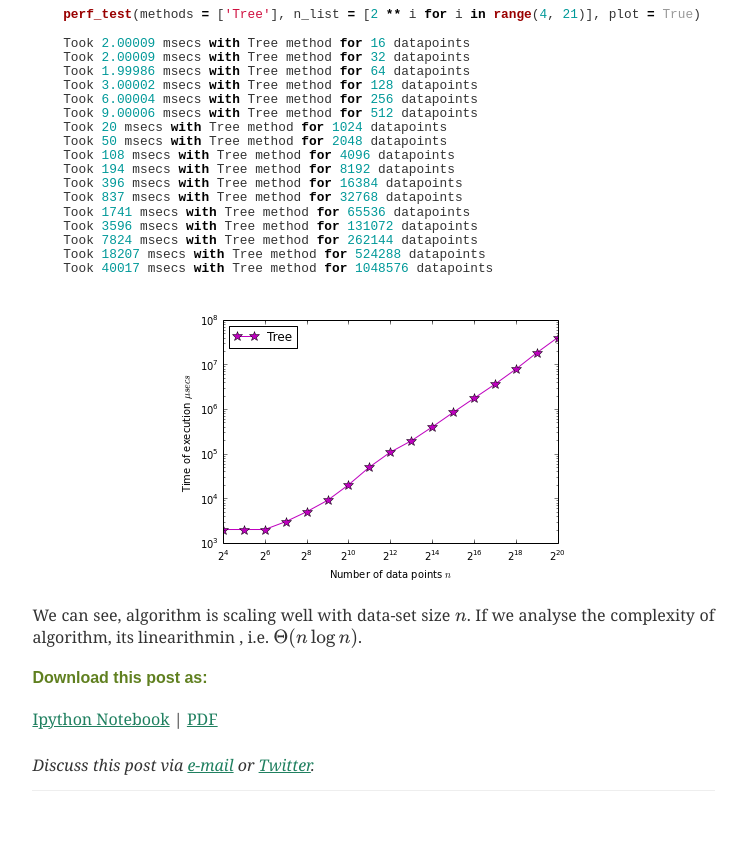
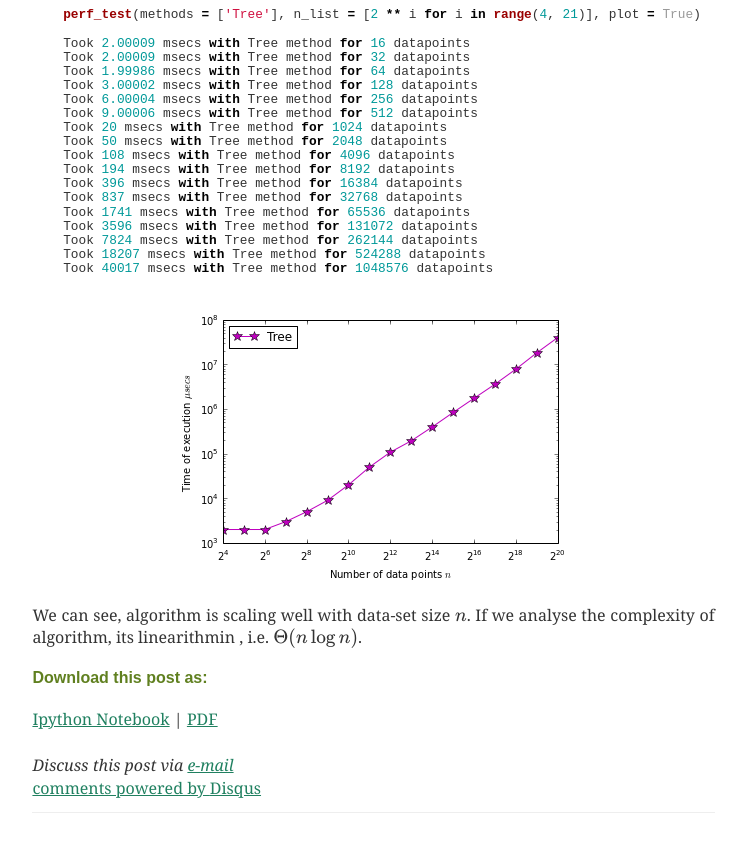
Before and after one commit to bistaumanga/bistaumanga.github.com, a Jekyll site: the page built from _posts/2014-4-21-lof.md, in a window 1280 px wide and 900 px high, scrolled down 6920 px. Shown: the top 852 px of the window, without its empty margins (312-1059 px from the left). Built offline with Jekyll 4.4.1, drawn with Linux system fonts in a browser that asks for light colours; formulas are drawn with MathJax 3; comment, search, counter and statistics services are not loaded.

Commit message:
disqus plugin added

```diff
--- a/_layouts/post.html
+++ b/_layouts/post.html
@@ -13,7 +13,24 @@
         {{ content }}
         <p class=discuss>
             Discuss this post via <a href="mailto:{{ site.email }}">e-mail</a>
-            or <a href="{{ site.twitter_url }}">Twitter</a>.
         </p>
     </div>
+    <div class=content>
+        {{% if page.comments %}}
+        <div id="disqus_thread"></div>
+        <script type="text/javascript">
+        /* * * CONFIGURATION VARIABLES: EDIT BEFORE PASTING INTO YOUR WEBPAGE * * */
+        var disqus_shortname = 'bistaumanga'; // required: replace example with your forum shortname
+
+        /* * * DON'T EDIT BELOW THIS LINE * * */
+        (function() {
+            var dsq = document.createElement('script'); dsq.type = 'text/javascript'; dsq.async = true;
+            dsq.src = '//' + disqus_shortname + '.disqus.com/embed.js';
+            (document.getElementsByTagName('head')[0] || document.getElementsByTagName('body')[0]).appendChild(dsq);
+        })();
+        </script>
+        <noscript>Please enable JavaScript to view the <a href="http://disqus.com/?ref_noscript">comments powered by Disqus.</a></noscript>
+        <a href="http://disqus.com" class="dsq-brlink">comments powered by <span class="logo-disqus">Disqus</span></a>
+        {{% endif %}}
+    </div>
 </div>
```
Also changed, not shown: _posts/2014-4-21-lof.md (+1 -0 lines), _posts/2014-5-13-tsanomaly.md (+1 -0 lines).
